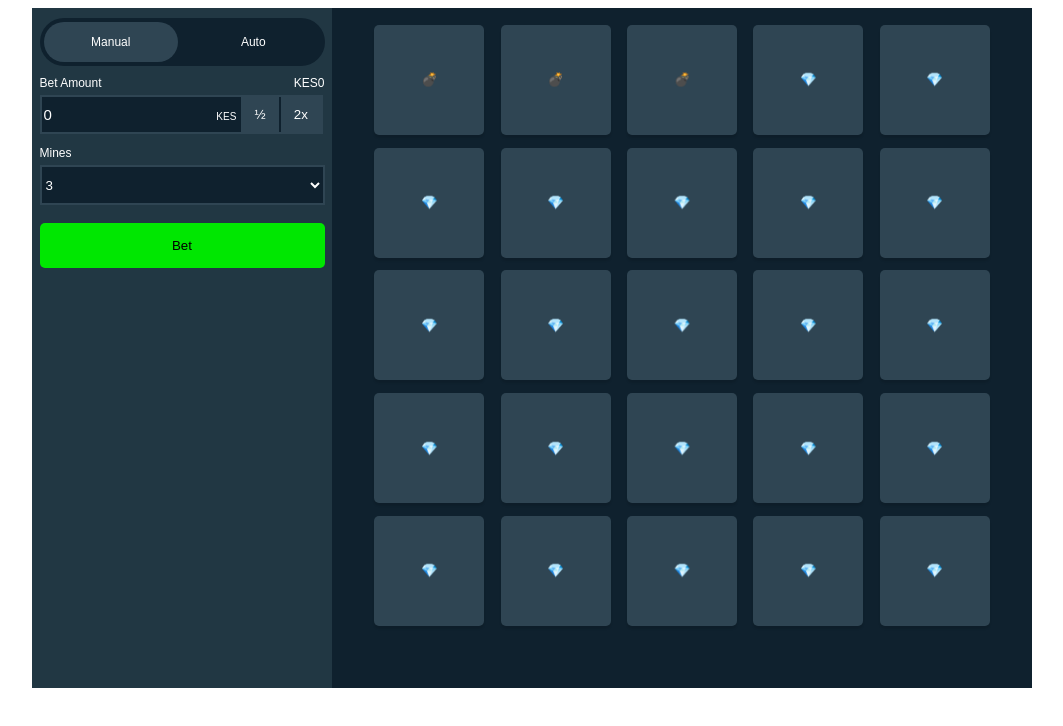
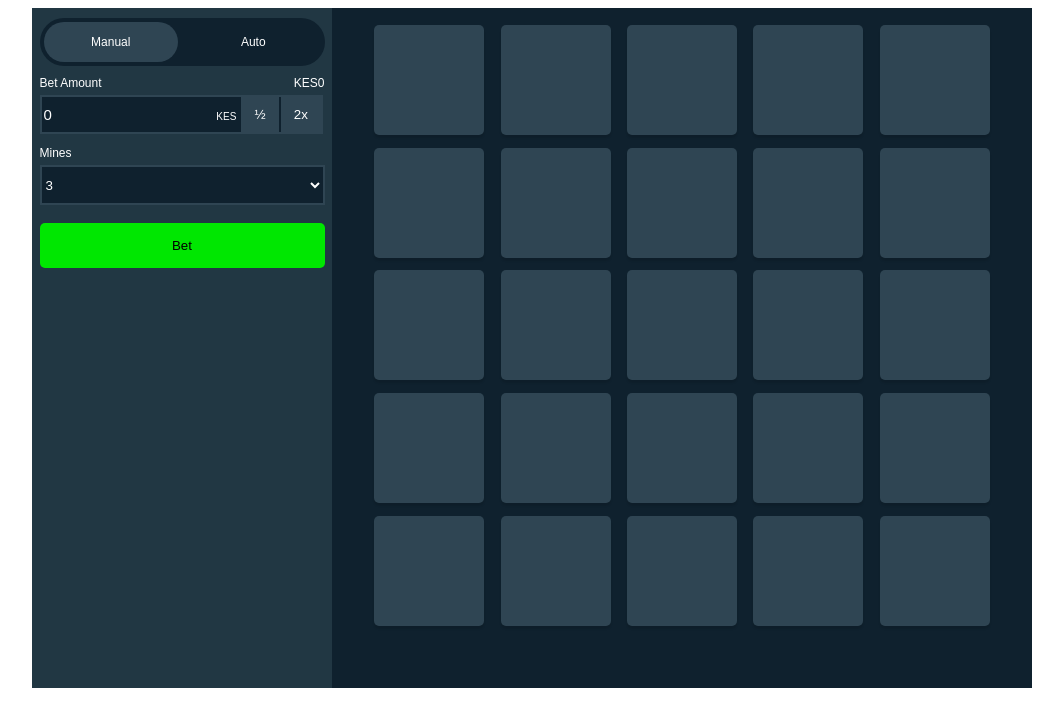
Before and after one commit to badakomora/goal, a React (Create React App) app: page / in a window 1280 px wide. Shown: the top 726 px of the page, without its empty margins (108-1171 px from the left). Built offline with nearby package versions, Linux system fonts and the light colour scheme.

Commit message:
gems mines

```diff
--- a/src/components/GameContent.tsx
+++ b/src/components/GameContent.tsx
@@ -1,5 +1,6 @@
 /** @jsxImportSource @emotion/react */
 import { css } from "@emotion/react";
+import { useState } from "react";
 const styles = {
   wrap: css({
     width: "95%",
@@ -42,14 +43,20 @@ const TILES = Array.from({ length: 25 }, (_, index) => index + 1);
 
 export const GameContent:React.FC<MinesGems> = ({gem, mine}) => {
 
+  const [minegem, setMineGem] = useState(false)
   const MINES = Array.from({ length: mine }, (_, index) => index + 1);
   // const GEMS = Array.from({ length: gem }, (_, index) => index + 1);
+
+  const showMineGemFun =() =>{
+      setMineGem(true)
+  }
+
   return (
     <div css={styles.wrap}>
       <div>
         {TILES.map((tile, index) => (
-          <button key={tile}>
-            {index < MINES.length ? <span>&#128163;</span> : <span>&#128142;</span>}
+          <button key={tile} onClick={showMineGemFun}>
+            {minegem ? index < MINES.length ? <span>&#128163;</span> : <span>&#128142;</span> : ""}
           </button>
         ))}
       </div>
```
